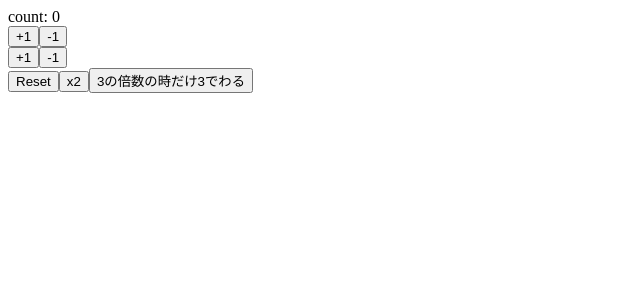
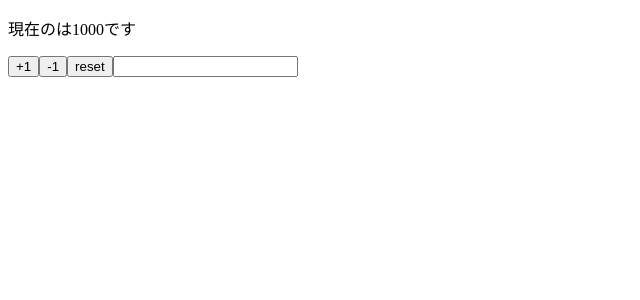
Before and after one commit to kodai2610/react-hooks-101, a React (Create React App) app: page / in a window 1280 px wide. Shown: the top 300 px of the page, without its empty margins (0-640 px from the left). Built offline with nearby package versions, Linux system fonts and the light colour scheme.

Commit message:
implement component using multiple states

```diff
--- a/src/App.js
+++ b/src/App.js
@@ -1,44 +1,30 @@
 import React, { useState } from "react";
 
-const App = () => {
-  const [count, setCount] = useState(0);
-  const increment = () => setCount(count + 1);
-  const decrement = () => setCount(count - 1);
+const App = (props) => {
+  const [name, setName] = useState(props.name);
+  const [price, setPrice] = useState(props.price);
 
-  const increment2 = () => setCount((previousCount) => previousCount + 1);
-  const decrement2 = () => setCount((previousCount) => previousCount - 1);
-
-  const reset = () => setCount(0);
-  const double = () => setCount(count * 2);
-
-  const divide3 = () =>
-    setCount((previousCount) =>
-      previousCount % 3 === 0 ? previousCount / 3 : previousCount
-    );
-  // const divide3 = () => {
-  //   if (count % 3 === 0) {
-  //     return setCount(count / 3);
-  //   }
-  // };
+  const reset = () => {
+    setPrice(props.price);
+    setName(props.name);
+  };
 
   return (
-    <>
-      <div>count: {count}</div>
-      <div>
-        <button onClick={increment}>+1</button>
-        <button onClick={decrement}>-1</button>
-      </div>
-      <div>
-        <button onClick={increment2}>+1</button>
-        <button onClick={decrement2}>-1</button>
-      </div>
-      <div>
-        <button onClick={reset}>Reset</button>
-        <button onClick={double}>x2</button>
-        <button onClick={divide3}>3の倍数の時だけ3でわる</button>
-      </div>
-    </>
+    <div>
+      <p>
+        現在の{name}は{price}です
+      </p>
+      <button onClick={() => setPrice(price + 1)}>+1</button>
+      <button onClick={() => setPrice(price - 1)}>-1</button>
+      <button onClick={reset}>reset</button>
+      <input value={name} onChange={(e) => setName(e.target.value)} />
+    </div>
   );
 };
 
+App.defaultProps = {
+  name: "",
+  price: 1000,
+};
+
 export default App;
```
